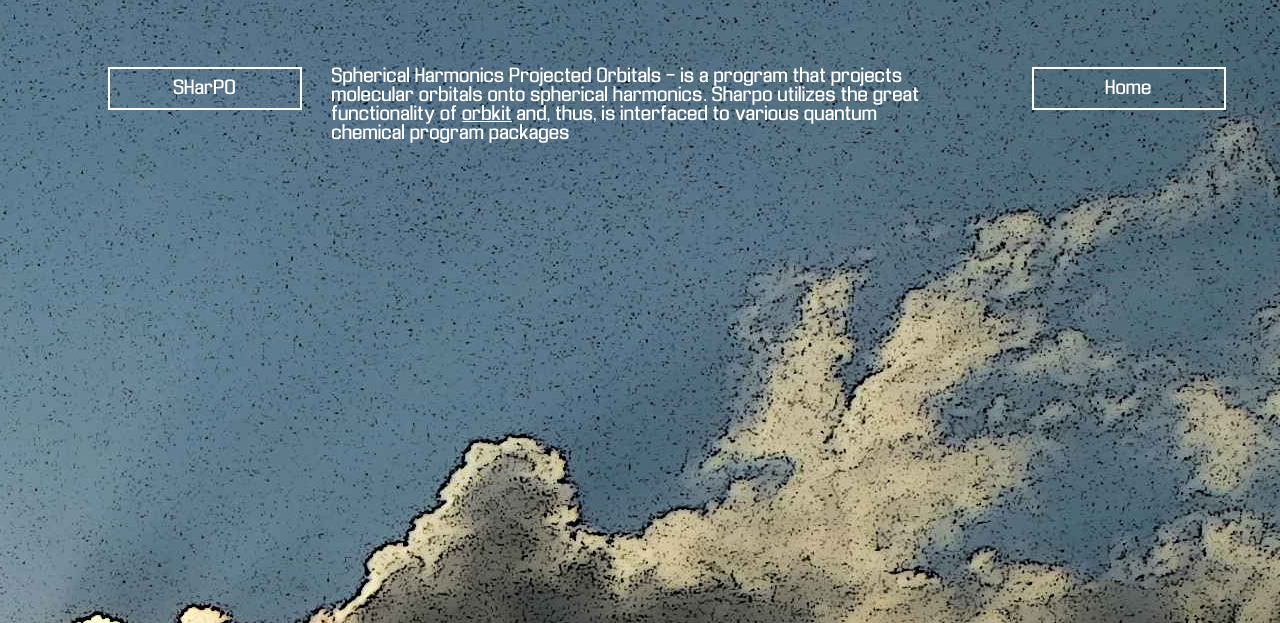
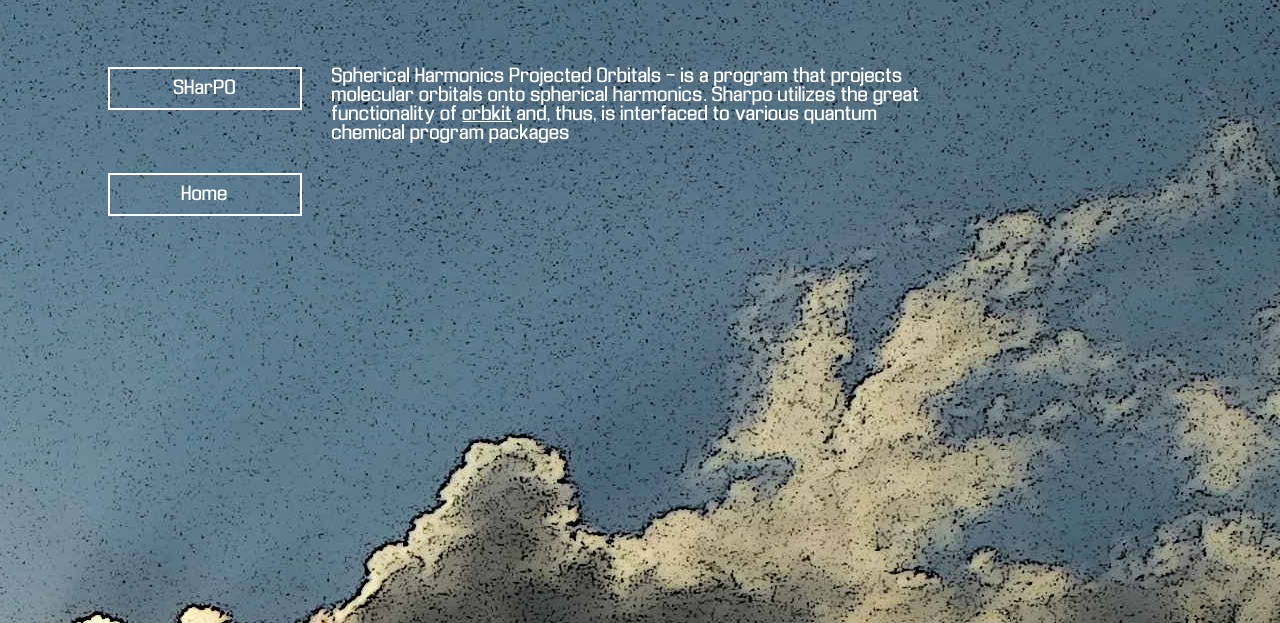
Before and after one commit to lukhamm/lukhamm.github.io, a plain HTML site: page projects.html in a window 1280 px wide. Shown: the part 177-800 px from the top of the page. Drawn offline with Linux system fonts and the light colour scheme.

Commit message:
Button on-the-same-line fix

```diff
--- a/projects.html
+++ b/projects.html
@@ -24,7 +24,7 @@
 
 
 <div class="buttonalign_left">
-  <div style="float:left;margin-bottom:30px;">
+  <div style="clear:left;margin-bottom:30px;">
     <a class="button" style="margin-left:100px; margin-bottom:20px; float: left;" href="index.html" target="_self">Home</a>
   </div>
 </div>
```
